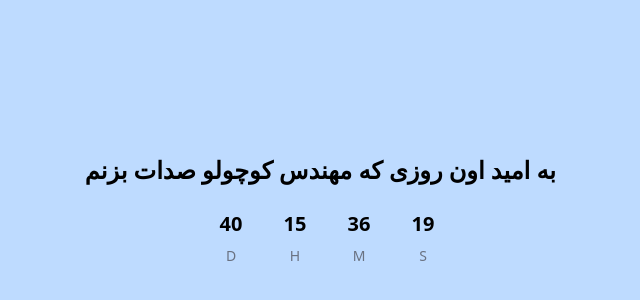
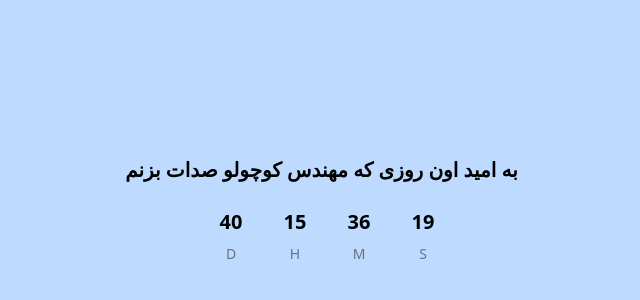
Before and after one commit to mhyrbra/birthday, a React (Vite) app: page / in a window 1280 px wide. Shown: the part 190-490 px from the top of the page, without its empty margins (313-953 px from the left). Built offline with nearby package versions, Linux system fonts and the light colour scheme.

Commit message:
text size changed

```diff
--- a/src/App.jsx
+++ b/src/App.jsx
@@ -3,8 +3,8 @@
 
 const App = () => {
   return (
-    <div className='h-screen flex justify-center items-center flex-col gap-6 bg-blue-200'>
-      <h1 className='font-bold text-2xl'>
+    <div className='h-screen flex justify-center items-center flex-col gap-6 bg-blue-200 '>
+      <h1 className='font-bold text-xl text-center'>
         <Typewriter
           words={[
             'تولدت پیش پیش مبارک وروجک 😍❤',
```
